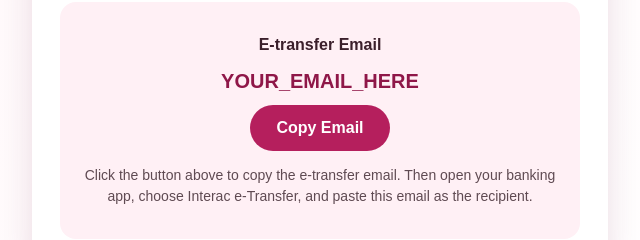
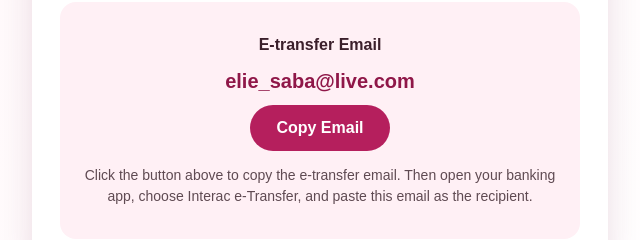
Before and after one commit to amirfirouzi/bliss-berries, a plain HTML site: page index.html in a window 1280 px wide. Shown: the part 548-788 px from the top of the page, 320-960 px from the left. Drawn offline with Linux system fonts and the light colour scheme.

Commit message:
Update index.html

```diff
--- a/index.html
+++ b/index.html
@@ -109,7 +109,7 @@
 
     <div class="email-box">
       <p><strong>E-transfer Email</strong></p>
-      <div class="email" id="email">YOUR_EMAIL_HERE</div>
+      <div class="email" id="email">elie_saba@live.com</div>
 
       <button onclick="copyEmail()">Copy Email</button>
 
```
